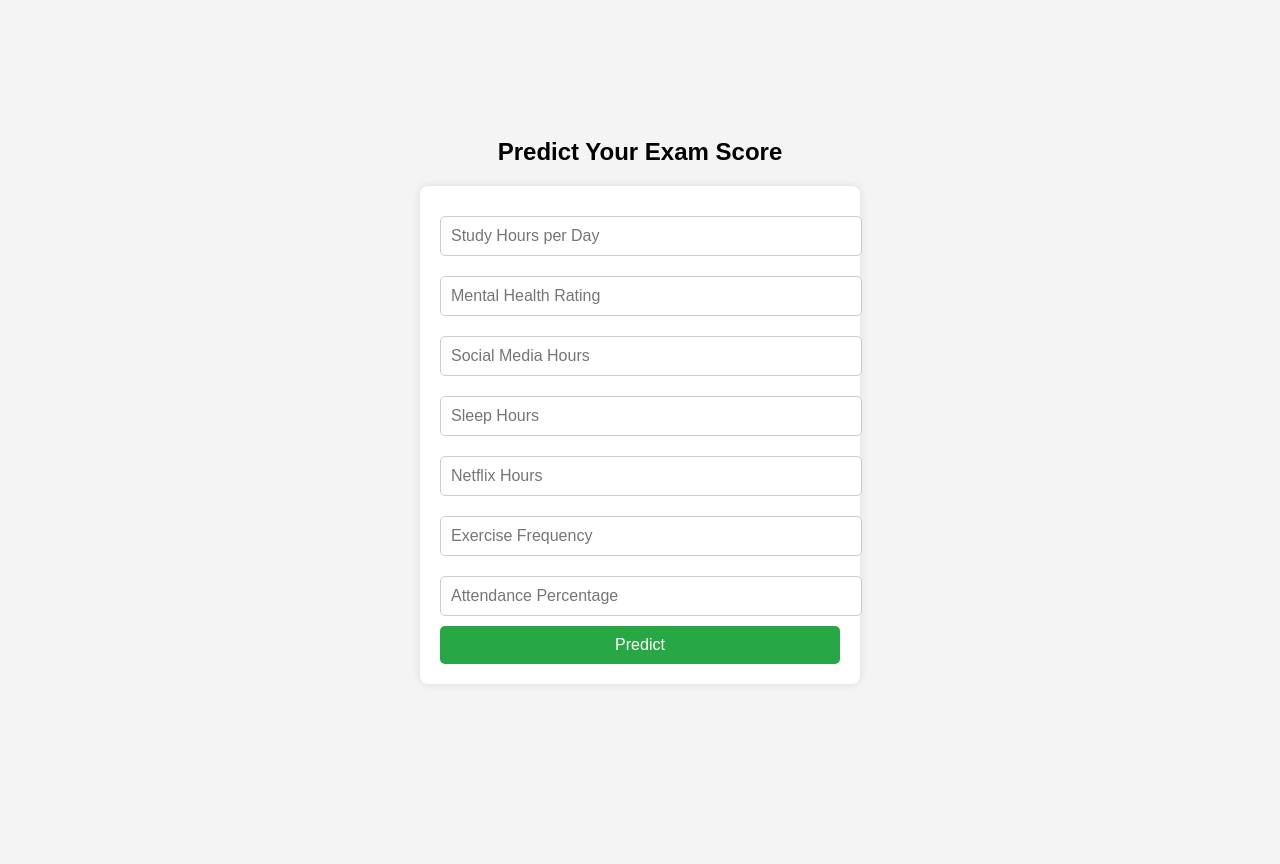
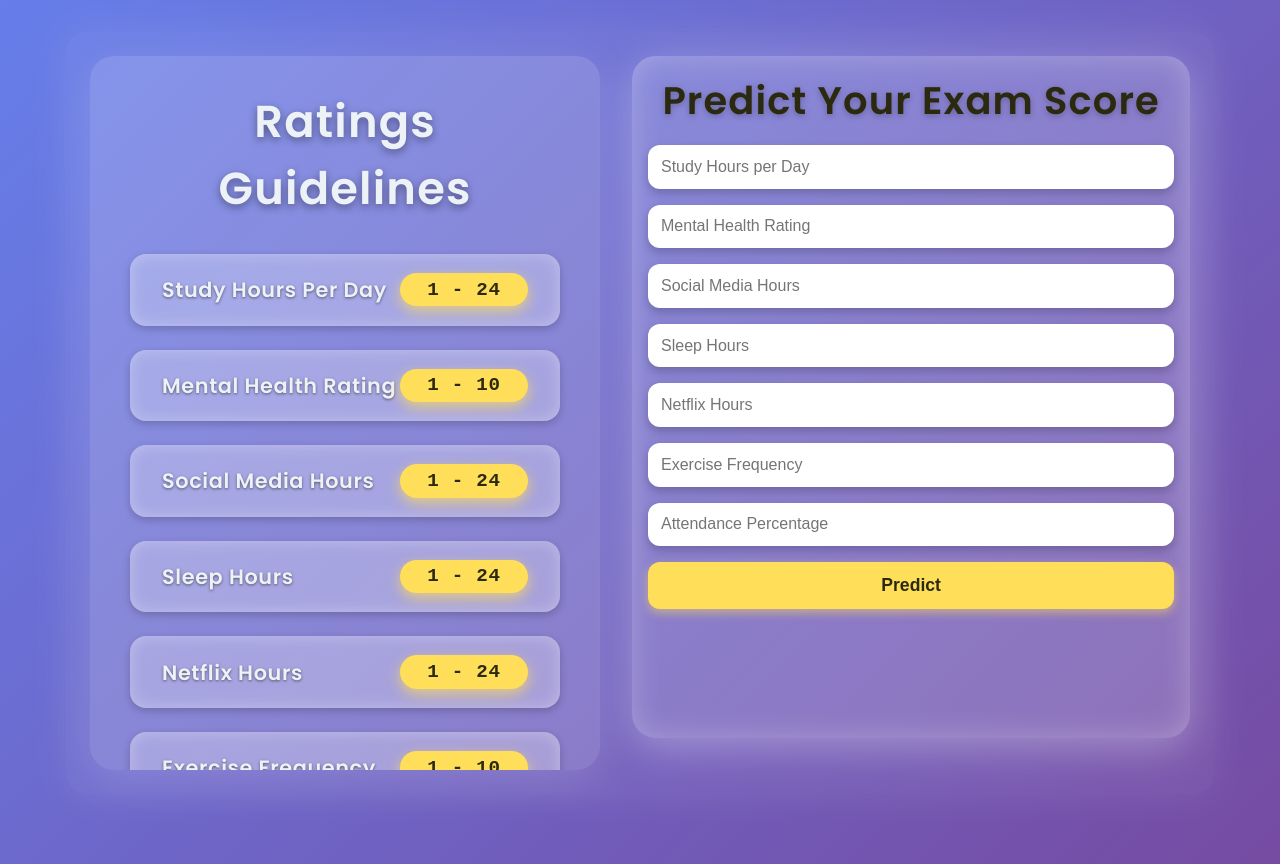
Before and after one commit to Al-Majah/Al-Majah.github.io, a plain HTML site: page index.html in a window 1280 px wide. Before the commit the page ends 840 px from the top, so only its background shows below. Drawn offline with Linux system fonts and the light colour scheme.

Commit message:
Update index.html

```diff
--- a/index.html
+++ b/index.html
@@ -1,76 +1,264 @@
 <!DOCTYPE html>
 <html lang="en">
 <head>
-    <meta charset="UTF-8">
-    <meta name="viewport" content="width=device-width, initial-scale=1.0">
-    <title>Exam Score Predictor</title>
+<meta charset="UTF-8" />
+<meta name="viewport" content="width=device-width, initial-scale=1" />
+<title>Ratings Guidelines with Machine Learning Integration</title>
 <style>
+  @import url('https://fonts.googleapis.com/css2?family=Poppins:wght@400;600&display=swap');
+
   body {
-            font-family: Arial, sans-serif;
     margin: 0;
-            padding: 20px;
+    font-family: 'Poppins', sans-serif;
+    background: linear-gradient(135deg, #667eea, #764ba2);
+    color: #edf2f7;
+    min-height: 100vh;
+    display: flex;
+    justify-content: center;
+    align-items: flex-start;
+    padding: 2rem 1rem;
+    transition: background 0.5s ease;
+  }
+
+  .container {
+    display: flex;
+    max-width: 1100px;
+    width: 100%;
+    gap: 2rem;
+    flex-wrap: nowrap;
+    align-items: stretch;
+    box-shadow: 0 0 40px rgba(255, 255, 255, 0.1);
+    border-radius: 20px;
+    background: rgba(255 255 255 / 0.05);
+    padding: 1.5rem;
+  }
+
+  /* Left: Rating guidelines */
+  .guidelines {
+    flex: 1 1 45%;
+    background: rgba(255 255 255 / 0.15);
+    border-radius: 24px;
+    box-shadow: 0 10px 40px rgb(255 255 255 / 0.15);
+    padding: 2rem 2.5rem;
     display: flex;
     flex-direction: column;
-            align-items: center;
-            justify-content: center;
-            min-height: 100vh;
-            background-color: #f4f4f4;
+    height: 650px;
+    overflow-y: auto;
   }
 
-        h2 {
-            text-align: center;
+  .guidelines::-webkit-scrollbar {
+    width: 8px;
+  }
+  .guidelines::-webkit-scrollbar-thumb {
+    background: #ffde59;
+    border-radius: 10px;
   }
 
-        form {
-            background: white;
-            padding: 20px;
-            border-radius: 8px;
-            box-shadow: 0 0 10px rgba(0, 0, 0, 0.1);
-            width: 100%;
-            max-width: 400px;
+  .guidelines h1 {
+    margin-top: 0;
+    font-weight: 700;
+    font-size: 2.8rem;
+    text-align: center;
+    margin-bottom: 2rem;
+    text-shadow: 0 3px 8px rgba(0,0,0,0.4);
+    letter-spacing: 1.2px;
+  }
+
+  .guideline {
+    background: rgba(255 255 255 / 0.25);
+    border-radius: 16px;
+    padding: 1.2rem 2rem;
+    margin-bottom: 1.5rem;
+    display: flex;
+    justify-content: space-between;
+    align-items: center;
+    box-shadow:
+      inset 0 0 15px rgba(255 255 255 / 0.3),
+      0 3px 8px rgba(0 0 0 / 0.2);
+    transition: background-color 0.3s ease;
+    cursor: default;
+  }
+
+  .guideline:hover {
+    background: rgba(255 255 255 / 0.35);
+    box-shadow:
+      inset 0 0 20px rgba(255 255 255 / 0.5),
+      0 5px 12px rgba(0 0 0 / 0.3);
+  }
+
+  .guideline:last-child {
+    margin-bottom: 0;
+  }
+
+  .guideline-label {
+    font-weight: 700;
+    font-size: 1.3rem;
+    text-shadow: 0 1px 3px rgba(0,0,0,0.5);
+    letter-spacing: 0.03em;
+  }
+
+  .rating-range {
+    font-weight: 600;
+    font-size: 1.2rem;
+    color: #2b2a0f;
+    background: #ffde59;
+    padding: 0.35rem 1.2rem;
+    border-radius: 50px;
+    box-shadow: 0 5px 14px rgb(255 222 89 / 0.7);
+    min-width: 90px;
+    text-align: center;
+    font-family: 'Courier New', Courier, monospace;
+    user-select: none;
+    letter-spacing: 0.04em;
+    transition: box-shadow 0.2s ease;
+  }
+
+  .rating-range:hover {
+    box-shadow: 0 7px 22px rgb(255 222 89 / 0.9);
+  }
+
+  /* Right: Machine Learning iframe */
+  .ml-integration {
+    flex: 1 1 55%;
+    background: rgba(255 255 255 / 0.15);
+    border-radius: 24px;
+    box-shadow:
+      0 10px 40px rgb(255 255 255 / 0.3),
+      inset 0 0 30px rgba(255 255 255 / 0.25);
+    padding: 1rem;
     display: flex;
     flex-direction: column;
+    height: 650px;
   }
 
-        input {
-            margin: 10px 0;
-            padding: 10px;
-            font-size: 16px;
-            border: 1px solid #ccc;
-            border-radius: 5px;
-            width: 100%;
+  .ml-integration h2 {
+    margin: 0 0 1rem 0;
+    font-weight: 700;
+    font-size: 2.4rem;
+    text-align: center;
+    color: #2b2a0f;
+    text-shadow: 0 2px 6px rgba(0,0,0,0.25);
+    letter-spacing: 1.1px;
   }
 
-        button {
-            padding: 10px;
-            font-size: 16px;
-            border: none;
-            background-color: #28a745;
-            color: white;
-            cursor: pointer;
-            border-radius: 5px;
+  .ml-integration form {
+    display: flex;
+    flex-direction: column;
+    gap: 1rem;
+    margin-bottom: 1rem;
   }
 
-        button:hover {
-            background-color: #218838;
+  .ml-integration input {
+    padding: 0.8rem;
+    border: none;
+    border-radius: 12px;
+    box-shadow: 0 4px 10px rgba(0, 0, 0, 0.2);
+    font-size: 1rem;
+    transition: box-shadow 0.3s ease;
   }
 
-        h3 {
-            margin-top: 20px;
+  .ml-integration input:focus {
+    outline: none;
+    box-shadow: 0 6px 15px rgba(0, 0, 0, 0.3);
+  }
+
+  .ml-integration button {
+    padding: 0.8rem;
+    background-color: #ffde59;
+    color: #2b2a0f;
+    font-weight: 700;
+    font-size: 1.1rem;
+    border: none;
+    border-radius: 12px;
+    cursor: pointer;
+    box-shadow: 0 4px 10px rgba(255, 222, 89, 0.5);
+    transition: background-color 0.3s ease, box-shadow 0.3s ease;
+  }
+
+  .ml-integration button:hover {
+    background-color: #f6d943;
+    box-shadow: 0 6px 15px rgba(255, 222, 89, 0.7);
+  }
+
+  #result {
+    font-size: 1.5rem;
+    font-weight: 600;
     text-align: center;
+    color: #ffde59;
+  }
+
+  footer {
+    margin-top: auto;
+    padding: 1rem;
+    font-size: 0.95rem;
+    color: #ddd;
+    text-align: center;
+    width: 100%;
+    user-select: none;
+    letter-spacing: 0.08em;
+  }
+
+  @media (max-width: 900px) {
+    .container {
+      flex-wrap: wrap;
+      flex-direction: column;
+      align-items: center;
+      max-width: 95vw;
+    }
+    .guidelines, .ml-integration {
+      flex-basis: 100%;
+      max-width: 680px;
+      height: auto;
+    }
+    iframe {
+      height: 500px;
+    }
   }
 </style>
 </head>
 <body>
+  <div class="container" role="main">
+    <section class="guidelines" aria-label="Ratings Guidelines">
+      <h1>Ratings Guidelines</h1>
+      <div class="guideline" tabindex="0">
+        <div class="guideline-label">Study Hours Per Day</div>
+        <div class="rating-range">1 - 24</div>
+      </div>
+      <div class="guideline" tabindex="0">
+        <div class="guideline-label">Mental Health Rating</div>
+        <div class="rating-range">1 - 10</div>
+      </div>
+      <div class="guideline" tabindex="0">
+        <div class="guideline-label">Social Media Hours</div>
+        <div class="rating-range">1 - 24</div>
+      </div>
+      <div class="guideline" tabindex="0">
+        <div class="guideline-label">Sleep Hours</div>
+        <div class="rating-range">1 - 24</div>
+      </div>
+      <div class="guideline" tabindex="0">
+        <div class="guideline-label">Netflix Hours</div>
+        <div class="rating-range">1 - 24</div>
+      </div>
+      <div class="guideline" tabindex="0">
+        <div class="guideline-label">Exercise Frequency</div>
+        <div class="rating-range">1 - 10</div>
+      </div>
+      <div class="guideline" tabindex="0">
+        <div class="guideline-label">Attendance Percentage</div>
+        <div class="rating-range">1 - 100</div>
+      </div>
+    </section>
+    <section class="ml-integration" aria-label="Machine Learning Integration">
       <h2>Predict Your Exam Score</h2>
       <form id="predictionForm">
-        <input type="number" id="study_hours" placeholder="Study Hours per Day">
-        <input type="number" id="mental_health" placeholder="Mental Health Rating">
-        <input type="number" id="social_media" placeholder="Social Media Hours">
-        <input type="number" id="sleep_hours" placeholder="Sleep Hours">
-        <input type="number" id="netflix_hours" placeholder="Netflix Hours">
-        <input type="number" id="exercise_frequency" placeholder="Exercise Frequency">
-        <input type="number" id="attendance" placeholder="Attendance Percentage">
+        <input type="number" id="study_hours" placeholder="Study Hours per Day" required>
+        <input type="number" id="mental_health" placeholder="Mental Health Rating" required>
+        <input type="number" id="social_media" placeholder="Social Media Hours" required>
+        <input type="number" id="sleep_hours" placeholder="Sleep Hours" required>
+        <input type="number" id="netflix_hours" placeholder="Netflix Hours" required>
+        <input type="number" id="exercise_frequency" placeholder="Exercise Frequency" required>
+        <input type="number" id="attendance" placeholder="Attendance Percentage" required>
         <button type="submit">Predict</button>
       </form>
       <h3 id="result"></h3>
@@ -98,5 +286,7 @@
             document.getElementById("result").innerText = "Predicted Exam Score: " + result.predicted_exam_score;
         });
       </script>
+    </section>
+  </div>
 </body>
 </html>
```
Lines whose indentation alone changed are shown as unchanged.
